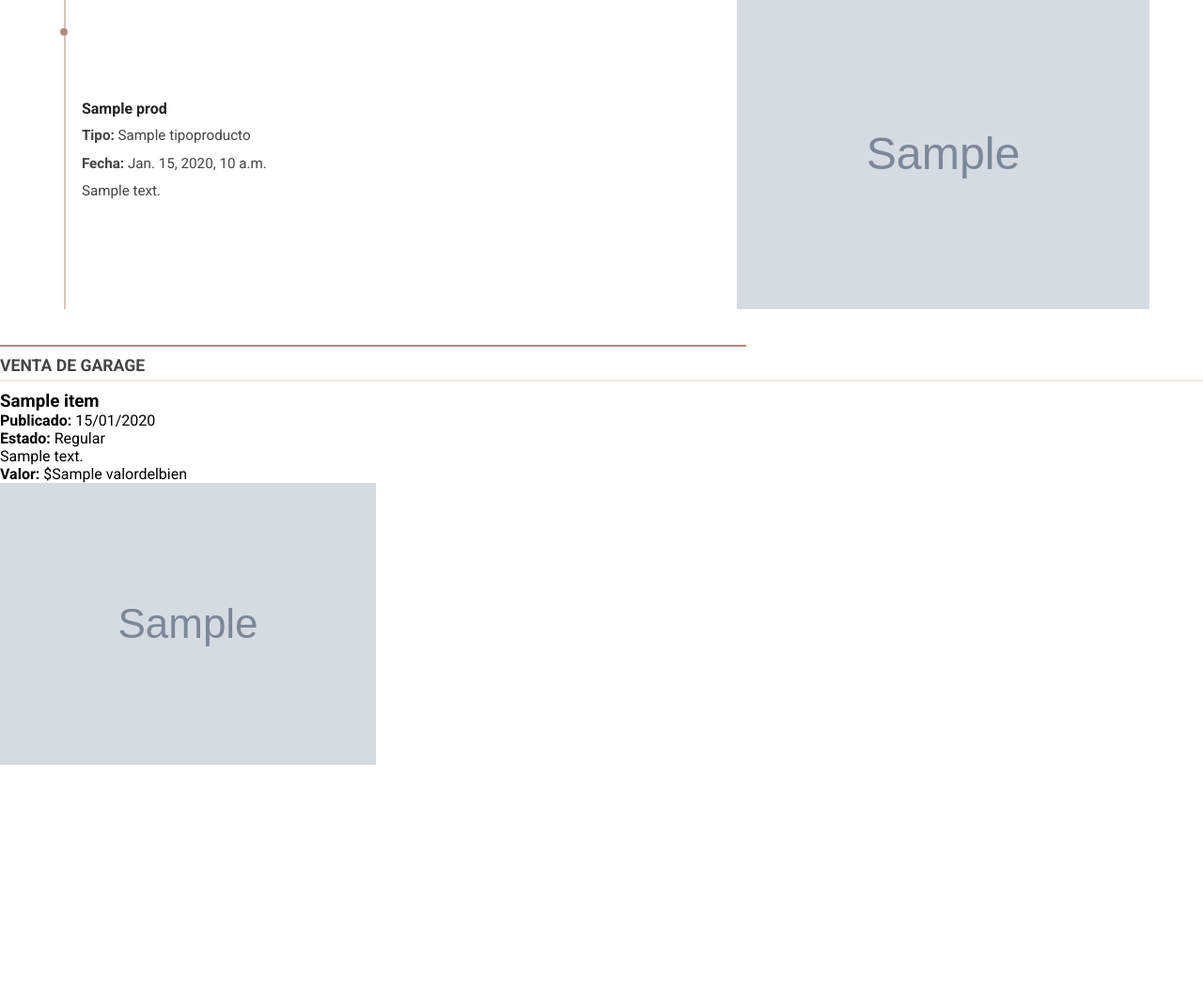
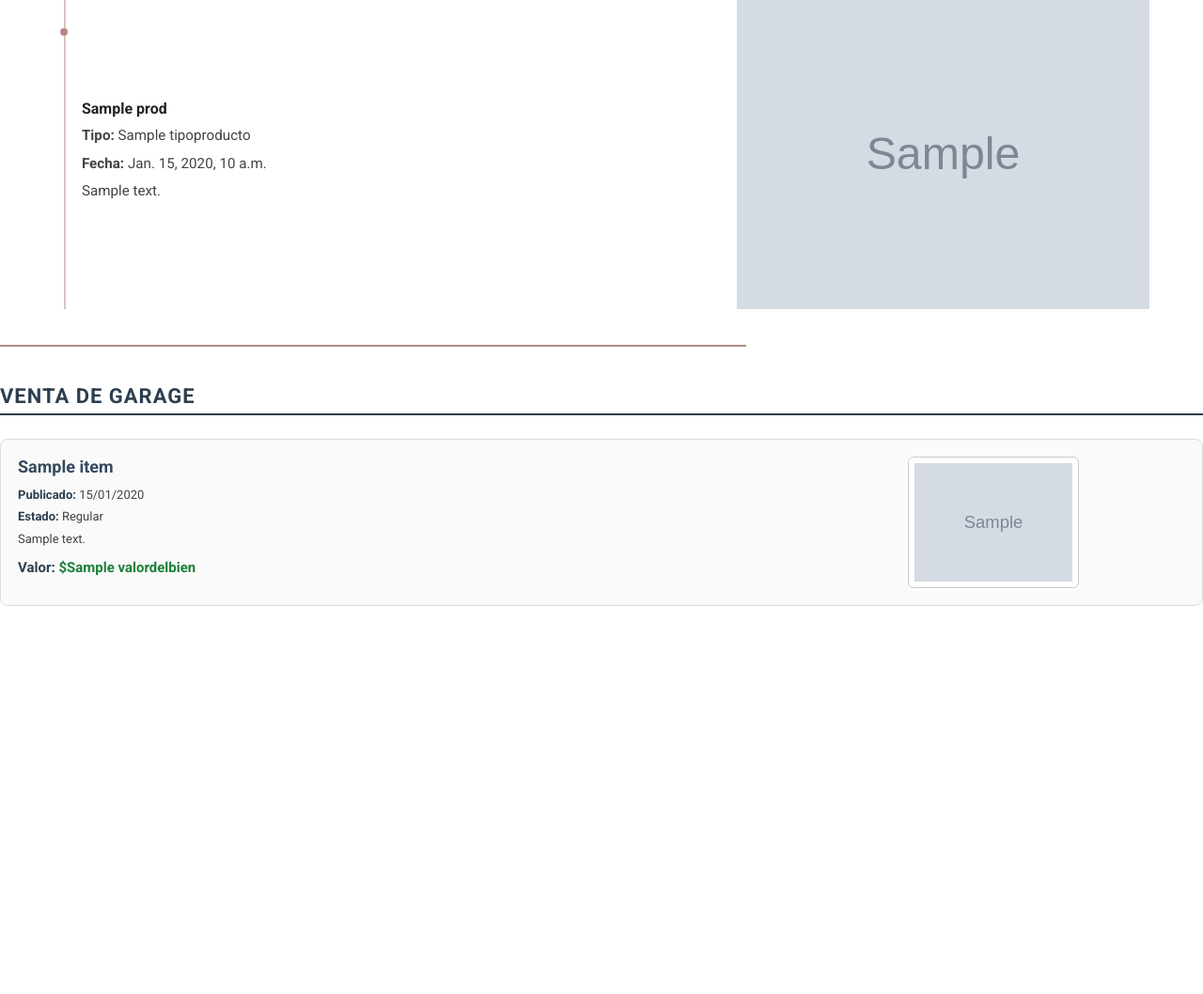
Before and after one commit to vanedelsaltos/proyecto-hoja-de-vida, a Django app: template hojadevida/templates/pdf/hoja_de_vida.html in a window 1280 px wide. Shown: the part 1716-2774 px from the top of the page at 94% size. Run offline with Django 5.2, Linux system fonts and the light colour scheme; the template is opened without the code that fills it: most values are stand-ins (such as "Sample title", 1, 10 or a date in 2020); grey boxes marked "Sample" are stand-in pictures.

Commit message:
cambio en el pdf

```diff
--- a/hojadevida/static/css/hoja_de_vida.css
+++ b/hojadevida/static/css/hoja_de_vida.css
@@ -517,6 +517,83 @@ body {
 
 
 
+/* ===================== VENTA DE GARAGE ===================== */
+
+.venta-garage {
+    margin-top: 40px;
+}
+
+.venta-garage .main-title {
+    font-size: 22px;
+    font-weight: 700;
+    color: #2c3e50;
+    border-bottom: 2px solid #2c3e50;
+    padding-bottom: 6px;
+    margin-bottom: 25px;
+    letter-spacing: 1px;
+}
+
+/* Fila del producto */
+.producto-venta-fila {
+    display: flex;
+    align-items: stretch;
+    gap: 20px;
+    margin-bottom: 25px;
+    padding: 18px;
+    border: 1px solid #dcdcdc;
+    border-radius: 8px;
+    background-color: #fafafa;
+    page-break-inside: avoid;
+}
+
+/* Texto */
+.producto-venta-texto {
+    flex: 2;
+}
+
+.producto-venta-texto h3 {
+    margin: 0 0 10px 0;
+    font-size: 18px;
+    font-weight: 700;
+    color: #34495e;
+}
+
+.producto-venta-texto p {
+    margin: 4px 0;
+    font-size: 13px;
+    color: #444;
+    line-height: 1.5;
+}
+
+.producto-venta-texto strong {
+    color: #2c3e50;
+}
+
+/* Precio destacado */
+.producto-venta-texto p:last-child {
+    margin-top: 10px;
+    font-size: 15px;
+    font-weight: 700;
+    color: #1a7f37;
+}
+
+/* Imagen */
+.producto-venta-imagen {
+    flex: 1;
+    display: flex;
+    justify-content: center;
+    align-items: center;
+}
+
+.producto-venta-imagen img {
+    max-width: 100%;
+    max-height: 140px;
+    object-fit: contain;
+    border-radius: 6px;
+    border: 1px solid #ccc;
+    background-color: #fff;
+    padding: 6px;
+}
 
 
 
```
